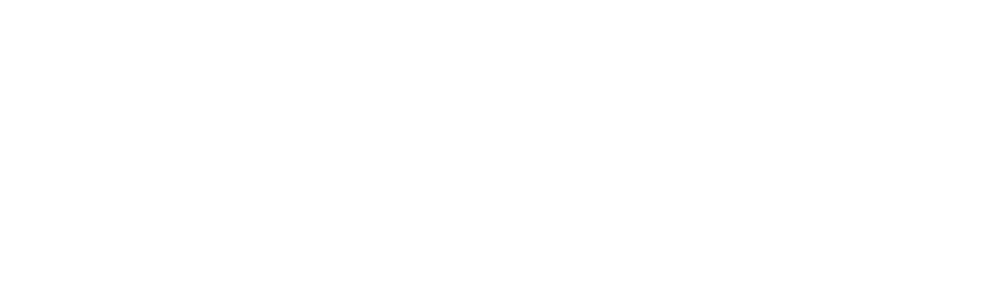
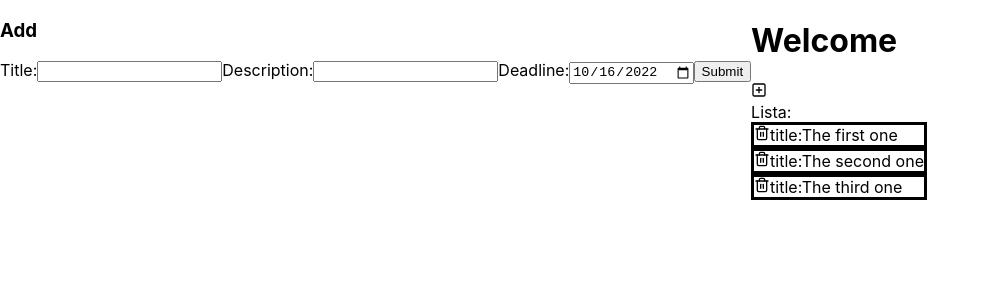
Before and after one commit to pawel27klimek/to-do-app, a React (Create React App) app: page /add in a window 1280 px wide. Before the commit this address had no page. Shown: the top 300 px of the page, without its empty margins (0-990 px from the left). Built offline with nearby package versions, Linux system fonts and the light colour scheme.

Commit message:
mobx added

```diff
--- /dev/null
+++ b/src/Add.tsx
@@ -0,0 +1,86 @@
+import React, { useState } from 'react';
+import { observer } from 'mobx-react-lite';
+import { todo } from './types';
+import { ObservableTodoStore } from './TodoStore';
+
+const Add = observer(({ store }: { store: ObservableTodoStore }) => {
+  const defaultDeadline = () => {
+    const date = new Date();
+    const dateInAWeek = new Date(date.setDate(date.getDate() + 7));
+    const year = dateInAWeek.toLocaleString('default', { year: 'numeric' });
+    const month = dateInAWeek.toLocaleString('default', { month: '2-digit' });
+    const day = dateInAWeek.toLocaleString('default', { day: '2-digit' });
+    return `${year}-${month}-${day}`;
+  };
+
+  const [newTodo, setNewTodo] = useState<todo>({
+    id: Date.now(),
+    title: '',
+    description: '',
+    createdAt: new Date(),
+    deadline: defaultDeadline(),
+  });
+
+  const handleChange = (event: React.ChangeEvent<HTMLInputElement>) => {
+    setNewTodo((prev) => ({
+      ...prev,
+      [event.target.name]: event.target.value,
+    }));
+  };
+
+  const handleSubmit = (event: React.FormEvent<HTMLFormElement>) => {
+    event.preventDefault();
+    store.addTodo(newTodo);
+    setNewTodo({
+      id: Date.now(),
+      title: '',
+      description: '',
+      createdAt: new Date(),
+      deadline: defaultDeadline(),
+    });
+  };
+  console.log(newTodo.deadline);
+  return (
+    <div>
+      <form onSubmit={(event) => handleSubmit(event)}>
+        <h3>Add</h3>
+        <label>
+          Title:
+          <input
+            type="text"
+            name="title"
+            value={newTodo.title}
+            onChange={(event: React.ChangeEvent<HTMLInputElement>) => {
+              handleChange(event);
+            }}
+          />
+        </label>
+        <label>
+          Description:
+          <input
+            type="text"
+            name="description"
+            value={newTodo.description}
+            onChange={(event: React.ChangeEvent<HTMLInputElement>) => {
+              handleChange(event);
+            }}
+          />
+        </label>
+        <label>
+          Deadline:
+          <input
+            type="date"
+            name="deadline"
+            value={newTodo.deadline.toString()}
+            onChange={(event: React.ChangeEvent<HTMLInputElement>) => {
+              handleChange(event);
+            }}
+          />
+        </label>
+        <button type="submit">Submit</button>
+      </form>
+    </div>
+  );
+});
+
+export default Add;
--- a/src/App.tsx
+++ b/src/App.tsx
@@ -1,16 +1,20 @@
 import { Routes, Route, Link, Outlet } from 'react-router-dom';
 import Details from './Details';
-import AddEdit from './AddEdit';
+import Add from './Add';
+import Edit from './Edit';
 import List from './List';
-import Layout from './Layout';
+import { observableTodoStore } from './TodoStore';
 
 function App() {
   // const x = Symbol();
   return (
     <Routes>
-      <Route path="/" element={<Layout />}>
-        <Route path="addedit" element={<AddEdit />} />
-        <Route path="details" element={<Details />} />
+      <Route path="/" element={<List store={observableTodoStore} />}>
+        <Route path="add" element={<Add store={observableTodoStore} />} />
+        <Route path=":id">
+          <Route index element={<Details store={observableTodoStore} />} />
+          <Route path="edit" element={<Edit store={observableTodoStore} />} />
+        </Route>
       </Route>
     </Routes>
   );
--- a/src/Details.tsx
+++ b/src/Details.tsx
@@ -1,20 +1,26 @@
 import React from 'react';
+import { todo } from './types';
+import { ObservableTodoStore } from './TodoStore';
+import { useParams } from 'react-router-dom';
 
-const Details = () => {
+const Details = ({ store }: { store: ObservableTodoStore }) => {
+  const params = useParams();
+  const id = parseInt(params.id!);
+  const selectedTodo = store.todos[id];
   return (
     <div>
       <h1>Details</h1>
       <div>
-        Title:<span>Lorem, ipsum.</span>
+        Title:<span>{selectedTodo.title}</span>
       </div>
       <div>
-        Description:<span>Lorem ipsum dolor sit amet consectetur.</span>
+        Description:<span>{selectedTodo.description}</span>
       </div>
       <div>
-        CreatedAt:<span>Lorem, ipsum.</span>
+        CreatedAt:<span>{selectedTodo.createdAt.toString()}</span>
       </div>
       <div>
-        Deadline:<span>Lorem, ipsum.</span>
+        Deadline:<span>{selectedTodo.deadline}</span>
       </div>
     </div>
   );
--- a/src/AddEdit.tsx
+++ b/src/Edit.tsx
@@ -1,10 +1,12 @@
 import React from 'react';
+import { observableTodoStore } from './TodoStore';
+import { todo } from './types';
 
-const AddEdit = () => {
+const Edit = ({ store }: { store: typeof observableTodoStore }) => {
   return (
     <div>
       <form>
-        <h3>Add a new book</h3>
+        <h3>Edit</h3>
         <label>
           Title:
           <input
@@ -32,10 +34,10 @@
             //   onChange={(event) => {
           />
         </label>
-        <button type="submit">Add new to do</button>
+        <button type="submit">Confirm</button>
       </form>
     </div>
   );
 };
 
-export default AddEdit;
+export default Edit;
--- a/src/Layout.tsx
+++ /dev/null
@@ -1,21 +0,0 @@
-import React from 'react';
-import { Link, Outlet } from 'react-router-dom';
-import List from './List';
-
-const Layout = () => {
-  return (
-    <div style={{ display: 'flex' }}>
-      <div>
-        <Outlet />
-      </div>
-      <div>
-        <h1>Welcome</h1>
-        <Link to="details">Details</Link>
-        <Link to="addedit">AddEdit</Link>
-        <List />
-      </div>
-    </div>
-  );
-};
-
-export default Layout;
--- a/src/List.tsx
+++ b/src/List.tsx
@@ -1,16 +1,33 @@
+import { Outlet, useNavigate } from 'react-router-dom';
+import { observer } from 'mobx-react-lite';
+import { FiPlusSquare } from 'react-icons/fi';
 import Todo from './Todo';
-import { FiPlusSquare } from 'react-icons/fi';
+import { ObservableTodoStore } from './TodoStore';
 
-const List = () => {
+const List = observer(({ store }: { store: ObservableTodoStore }) => {
+  const navigate = useNavigate();
+
   return (
-    <div>
-      <FiPlusSquare />
+    <div style={{ display: 'flex' }}>
       <div>
-        Lista:
-        <Todo />
+        <Outlet />
+      </div>
+      <div>
+        <h1>Welcome</h1>
+
+        <div>
+          <FiPlusSquare onClick={() => navigate('add')} />
+
+          <div>
+            Lista:{' '}
+            {store.todos.map((todo) => (
+              <Todo todo={todo} key={todo.id} store={store} />
+            ))}
+          </div>
+        </div>
       </div>
     </div>
   );
-};
+});
 
 export default List;
--- a/src/Todo.tsx
+++ b/src/Todo.tsx
@@ -1,19 +1,34 @@
 import { FiEdit3, FiTrash2 } from 'react-icons/fi';
+import { useNavigate } from 'react-router-dom';
+import { todo } from './types';
+import { observer } from 'mobx-react-lite';
+import { ObservableTodoStore } from './TodoStore';
 
-const Todo = () => {
-  return (
-    <div style={{ border: 'solid black' }}>
-      <h1>Title: Lorem, ipsum.</h1>
-      <FiEdit3 />
-      <FiTrash2 />
-      {/* <div>
-        <h3>Description:</h3>
-        <p>
-          Lorem ipsum dolor, sit amet consectetur adipisicing elit. Ab, minus!
-        </p>
-      </div> */}
-    </div>
-  );
-};
+const Todo = observer(
+  ({ todo, store }: { todo: todo; store: ObservableTodoStore }) => {
+    const navigate = useNavigate();
+
+    const handleDelete = (event: React.MouseEvent<SVGElement, MouseEvent>) => {
+      event.stopPropagation();
+      store.deleteTodo(todo.id);
+    };
+
+    return (
+      <div
+        style={{ border: 'solid black' }}
+        onClick={() => navigate(`/${todo.id}`)}
+      >
+        {/* <FiEdit3
+        onClick={(event: React.MouseEvent<SVGElement, MouseEvent>) => {
+          event.stopPropagation();
+          navigate(`/${todo.id}/edit`);
+        }}
+      /> */}
+        <FiTrash2 onClick={(event) => handleDelete(event)} />
+        title:{todo.title}
+      </div>
+    );
+  }
+);
 
 export default Todo;
--- /dev/null
+++ b/src/TodoStore.tsx
@@ -0,0 +1,54 @@
+import { makeObservable, autorun, observable, computed, action } from 'mobx';
+import { todo } from './types';
+
+export class ObservableTodoStore {
+  todos: todo[] = [
+    {
+      id: 0,
+      title: 'The first one',
+      description: 'First short not long description',
+      createdAt: new Date(),
+      deadline: '2022-10-09',
+    },
+    {
+      id: 1,
+      title: 'The second one',
+      description: 'Second short not long description',
+      createdAt: new Date(),
+      deadline: '2022-10-09',
+    },
+    {
+      id: 2,
+      title: 'The third one',
+      description: 'Third short not long description',
+      createdAt: new Date(),
+      deadline: '2022-10-09',
+    },
+  ];
+
+  constructor() {
+    makeObservable(this, {
+      todos: observable,
+      addTodo: action,
+      deleteTodo: action,
+    });
+    autorun(() => console.log(this.todos));
+  }
+
+  addTodo({ id, title, description, createdAt, deadline }: todo) {
+    this.todos.push({
+      id: id,
+      title: title,
+      description: description,
+      createdAt: createdAt,
+      deadline: deadline,
+    });
+  }
+
+  deleteTodo(id: number) {
+    const updatedTodos = this.todos.filter((todo) => todo.id !== id);
+    this.todos = updatedTodos;
+  }
+}
+
+export const observableTodoStore = new ObservableTodoStore();
--- a/src/types.ts
+++ b/src/types.ts
@@ -1,6 +1,7 @@
 export type todo = {
+  id: number;
   title: string;
   description: string;
-  createdAt: string;
+  createdAt: Date;
   deadline: string;
 };
```
